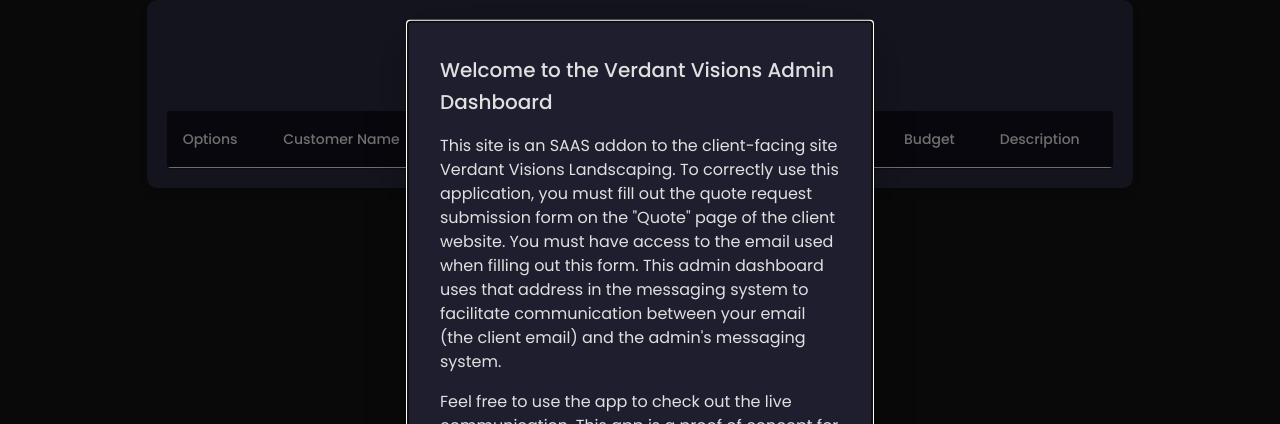
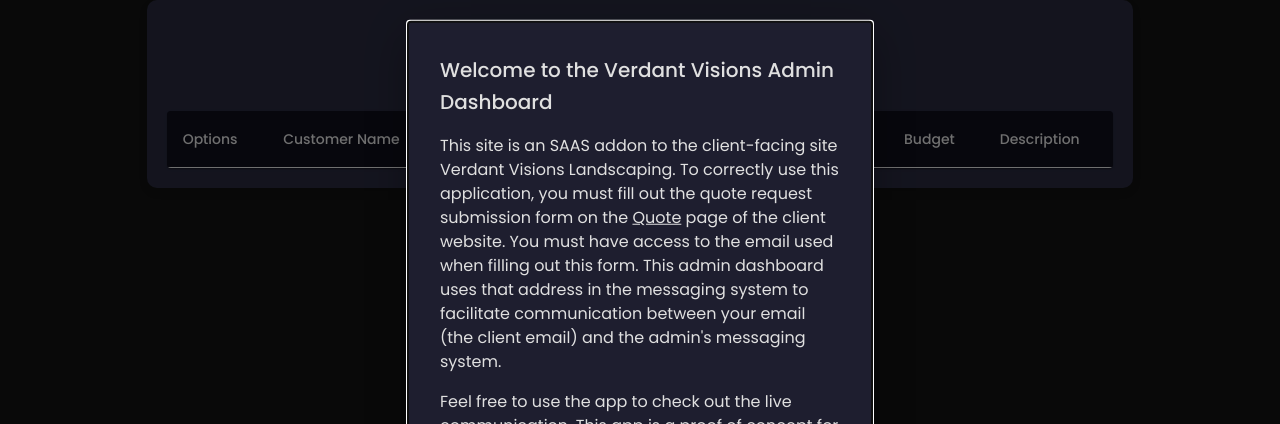
Before and after one commit to johnlundy94/VerdantVisionsAdminWebsite, a React (Create React App) app: page / in a window 1280 px wide. Shown: the part 104-528 px from the top of the page. Built offline with nearby package versions, Linux system fonts and the light colour scheme; no server answers.

Commit message:
Added link to quote page from info modal

```diff
--- a/src/components/InfoModal.js
+++ b/src/components/InfoModal.js
@@ -16,7 +16,7 @@
           bgcolor: theme.palette.background.paper,
           boxShadow: 24,
           p: 4,
-          color: theme.palette.text.primary, // Apply the primary text color
+          color: theme.palette.text.primary,
         }}
       >
         <Typography variant="h6" component="h2">
@@ -25,11 +25,22 @@
         <Typography sx={{ mt: 2 }}>
           This site is an SAAS addon to the client-facing site Verdant Visions
           Landscaping. To correctly use this application, you must fill out the
-          quote request submission form on the "Quote" page of the client
-          website. You must have access to the email used when filling out this
-          form. This admin dashboard uses that address in the messaging system
-          to facilitate communication between your email (the client email) and
-          the admin's messaging system.
+          quote request submission form on the{" "}
+          <a
+            href="https://www.verdantvisionslandscaping.com/quote"
+            target="_blank"
+            rel="noopener noreferrer"
+            style={{
+              color: theme.palette.text.primary,
+              textDecoration: "underline",
+            }}
+          >
+            Quote
+          </a>{" "}
+          page of the client website. You must have access to the email used
+          when filling out this form. This admin dashboard uses that address in
+          the messaging system to facilitate communication between your email
+          (the client email) and the admin's messaging system.
         </Typography>
         <Typography sx={{ mt: 2 }}>
           Feel free to use the app to check out the live communication. This app
```
